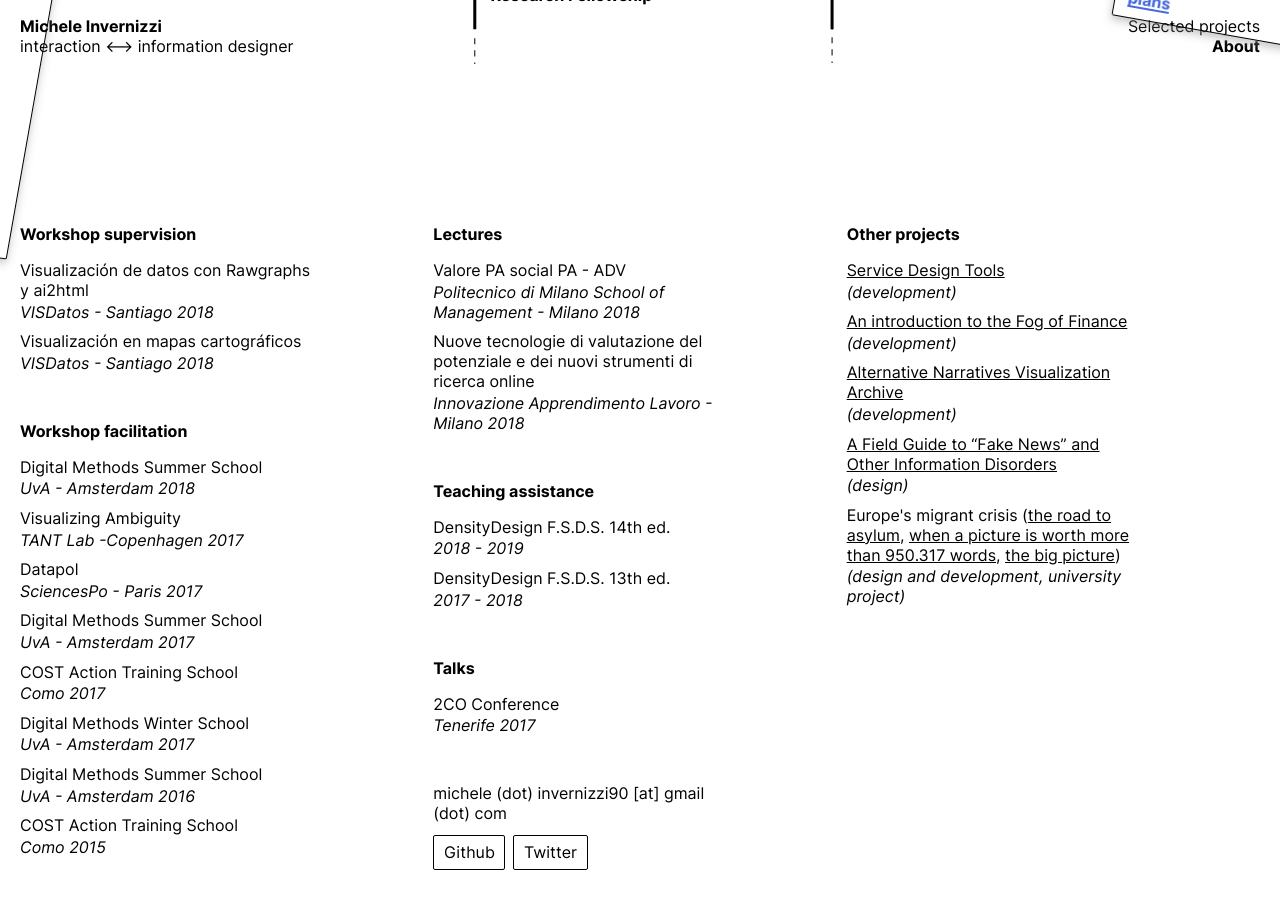
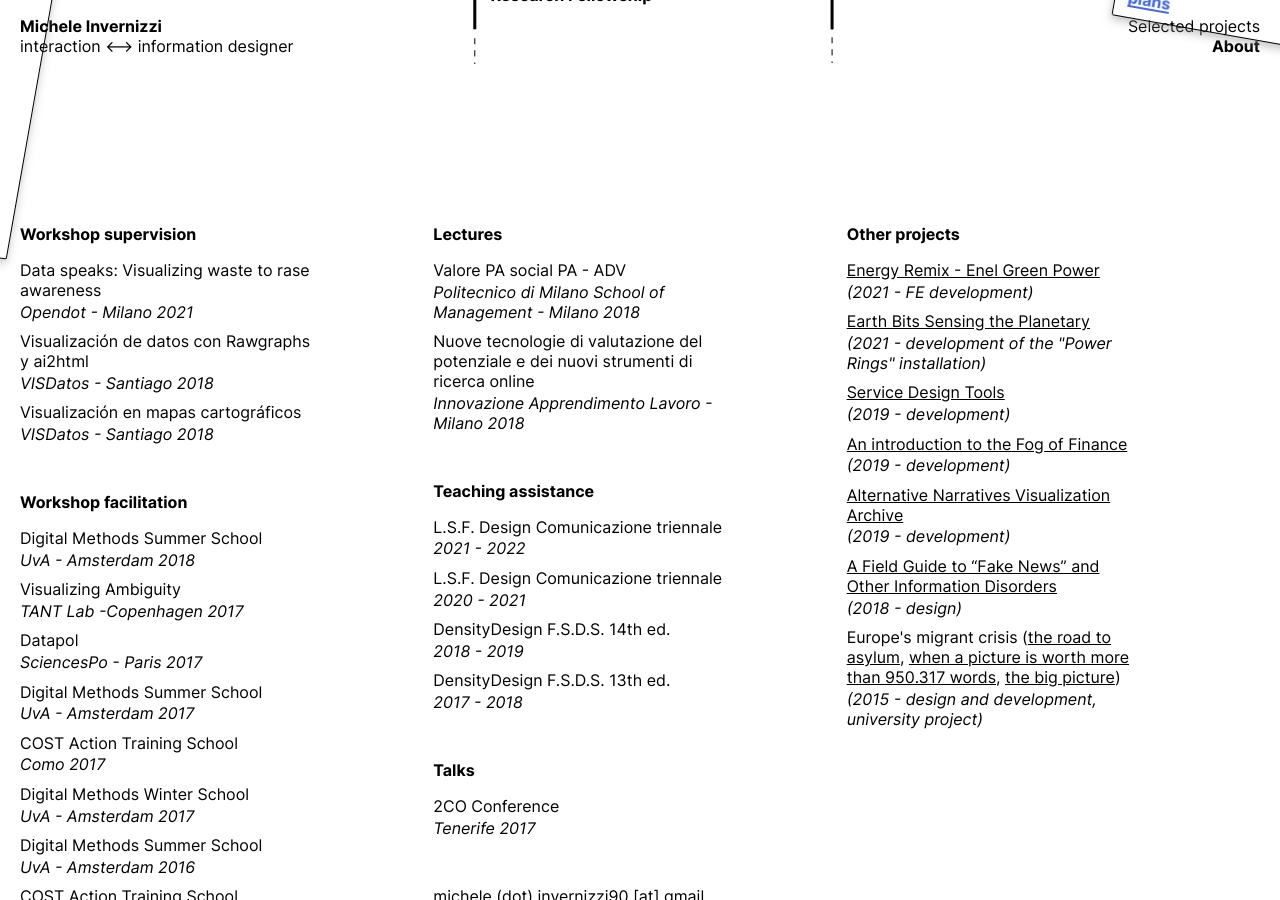
Before and after one commit to Mitch90/mitch90.github.io, a Jekyll site: the page built from about.html, in a window 1280 px wide and 900 px high, scrolled down 763 px. Built offline with Jekyll 4.4.1, drawn with Linux system fonts in a browser that asks for light colours.

Commit message:
update about info

```diff
--- a/Gemfile
+++ b/Gemfile
@@ -1,4 +1,4 @@
 source "https://rubygems.org"
 
-gem "github-pages", group: :jekyll_plugins
+gem "github-pages", "~> 219", group: :jekyll_plugins
 gem "webrick", "~> 1.7"
--- a/about.html
+++ b/about.html
@@ -235,6 +235,10 @@ title: Michele Invernizzi - About
             <h3>Workshop supervision</h3>
             <ul>
                 <li>
+                    <p class="activity__title">Data speaks: Visualizing waste to rase awareness</p>
+                    <p class="activity__info">Opendot - Milano 2021</p>
+                </li>
+                <li>
                     <p class="activity__title">Visualización de datos con Rawgraphs y ai2html</p>
                     <p class="activity__info">VISDatos - Santiago 2018</p>
                 </li>
@@ -301,6 +305,14 @@ title: Michele Invernizzi - About
             <h3>Teaching assistance</h3>
             <ul>
                 <li>
+                    <p class="activity__title">L.S.F. Design Comunicazione triennale</p>
+                    <p class="activity__info">2021 - 2022</p>
+                </li>
+                <li>
+                    <p class="activity__title">L.S.F. Design Comunicazione triennale</p>
+                    <p class="activity__info">2020 - 2021</p>
+                </li>
+                <li>
                     <p class="activity__title">DensityDesign F.S.D.S. 14th ed.</p>
                     <p class="activity__info">2018 - 2019</p>
                 </li>
@@ -330,24 +342,33 @@ title: Michele Invernizzi - About
             <h3>Other projects</h3>
             <ul>
                 <li>
+                    <p class="activity__title"><a class="other__projects" href="https://egp-resources.enelgreenpower.com/game/#/" target="_blank" rel="noopener noreferrer">Energy Remix - Enel Green Power</a></p>
+                    <p class="activity__info">(2021 - FE development)</p>
+                </li>
+                <li>
+                    <p class="activity__title"><a class="other__projects" href="https://ext.maat.pt/cinema/earth-bits-sensing-planetary" target="_blank" rel="noopener noreferrer">Earth Bits
+                        Sensing the Planetary</a></p>
+                    <p class="activity__info">(2021 - development of the "Power Rings" installation)</p>
+                </li>
+                <li>
                     <p class="activity__title"><a class="other__projects" href="https://servicedesigntools.org/" target="_blank" rel="noopener noreferrer">Service Design Tools</a></p>
-                    <p class="activity__info">(development)</p>
+                    <p class="activity__info">(2019 - development)</p>
                 </li>
                 <li>
                     <p class="activity__title"><a class="other__projects" href="https://publicdatalab.github.io/fog-of-finance/" target="_blank" rel="noopener noreferrer">An introduction to the Fog of Finance</a></p>
-                    <p class="activity__info">(development)</p>
+                    <p class="activity__info">(2019 - development)</p>
                 </li>
                 <li>
                     <p class="activity__title"><a class="other__projects" href="https://alternative-narratives-vis-archive.com/" target="_blank" rel="noopener noreferrer">Alternative Narratives Visualization Archive</a></p>
-                    <p class="activity__info">(development)</p>
+                    <p class="activity__info">(2019 - development)</p>
                 </li>
                 <li>
                     <p class="activity__title"><a class="other__projects" href="https://fakenews.publicdatalab.org/" target="_blank" rel="noopener noreferrer">A Field Guide to “Fake News” and Other Information Disorders</a></p>
-                    <p class="activity__info">(design)</p>
+                    <p class="activity__info">(2018 - design)</p>
                 </li>
                 <li>
                     <p class="activity__title">Europe's migrant crisis (<a class="other__projects" href="https://densitydesign.github.io/teaching-dd11/es1/g4_road-to-asylum/index.html" target="_blank" rel="noopener noreferrer">the road to asylum</a>, <a class="other__projects" href="https://densitydesign.github.io/teaching-dd11/es2/g4_migration_images/introduction.html" target="_blank" rel="noopener noreferrer">when a picture is worth more than 950.317 words</a>, <a class="other__projects" href="https://densitydesign.github.io/teaching-dd11/es3/es3-g4-migrationimages/index.html" target="_blank" rel="noopener noreferrer">the big picture</a>)</p>
-                    <p class="activity__info">(design and development, university project)</p>
+                    <p class="activity__info">(2015 - design and development, university project)</p>
                 </li>
             </ul>
         </div>
```
Also changed, not shown: Gemfile.lock.
